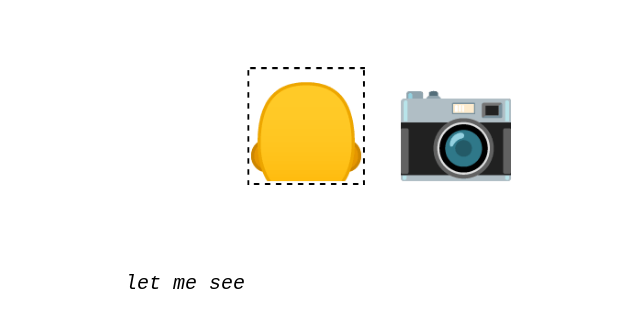
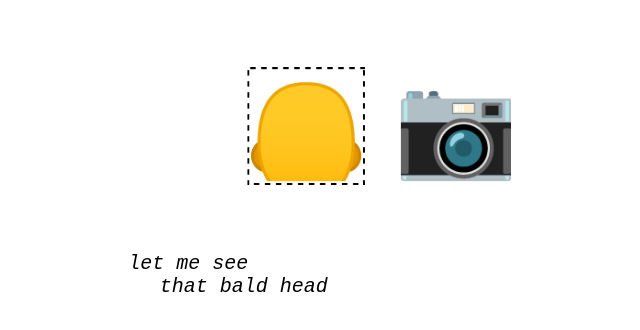
Before and after one commit to veggiedefender/dear_zack, a plain HTML site: page index.html in a window 1280 px wide. Shown: the whole page, without its empty margins (259-899 px from the left). Drawn offline with Linux system fonts and the light colour scheme.

Commit message:
Complete the sentence

```diff
--- a/index.html
+++ b/index.html
@@ -12,8 +12,8 @@
     p {
       font-family: monospace;
       font-size: 20px;
-      position: absolute;
-      left: 30%;
+      font-style: italic;
+      margin: 0;
     }
   </style>
 </head>
@@ -21,7 +21,8 @@
   <h1>🦲
     <span id="camera">📷</span>
   </h1>
-  <p><em>let me see</em></p>
+  <p style="margin-left: 30%;">let me see</p>
+  <p style="margin-left: 32.5%;">that bald head</p>
   <script>
     var c = document.getElementById('camera')
 
```
